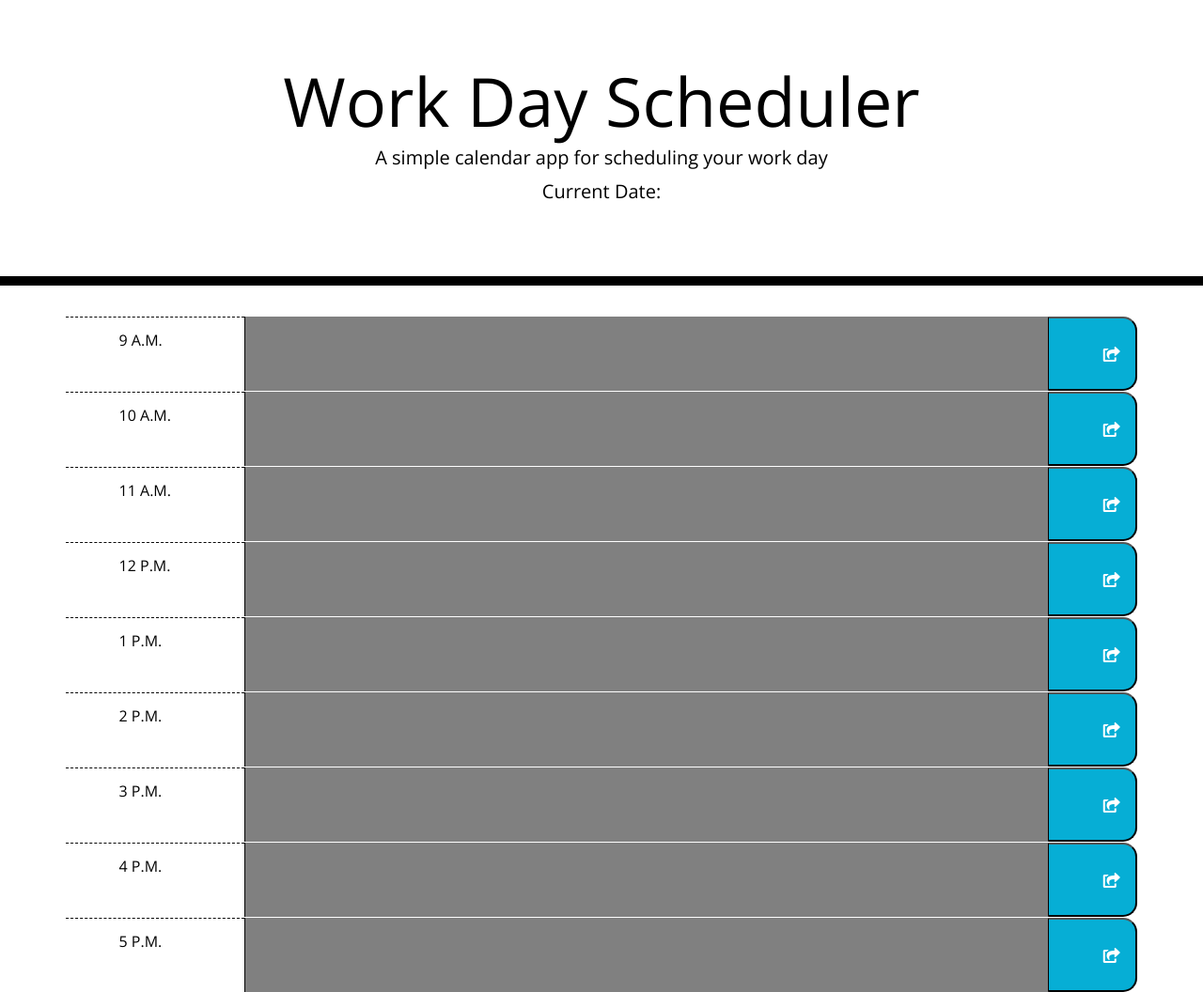
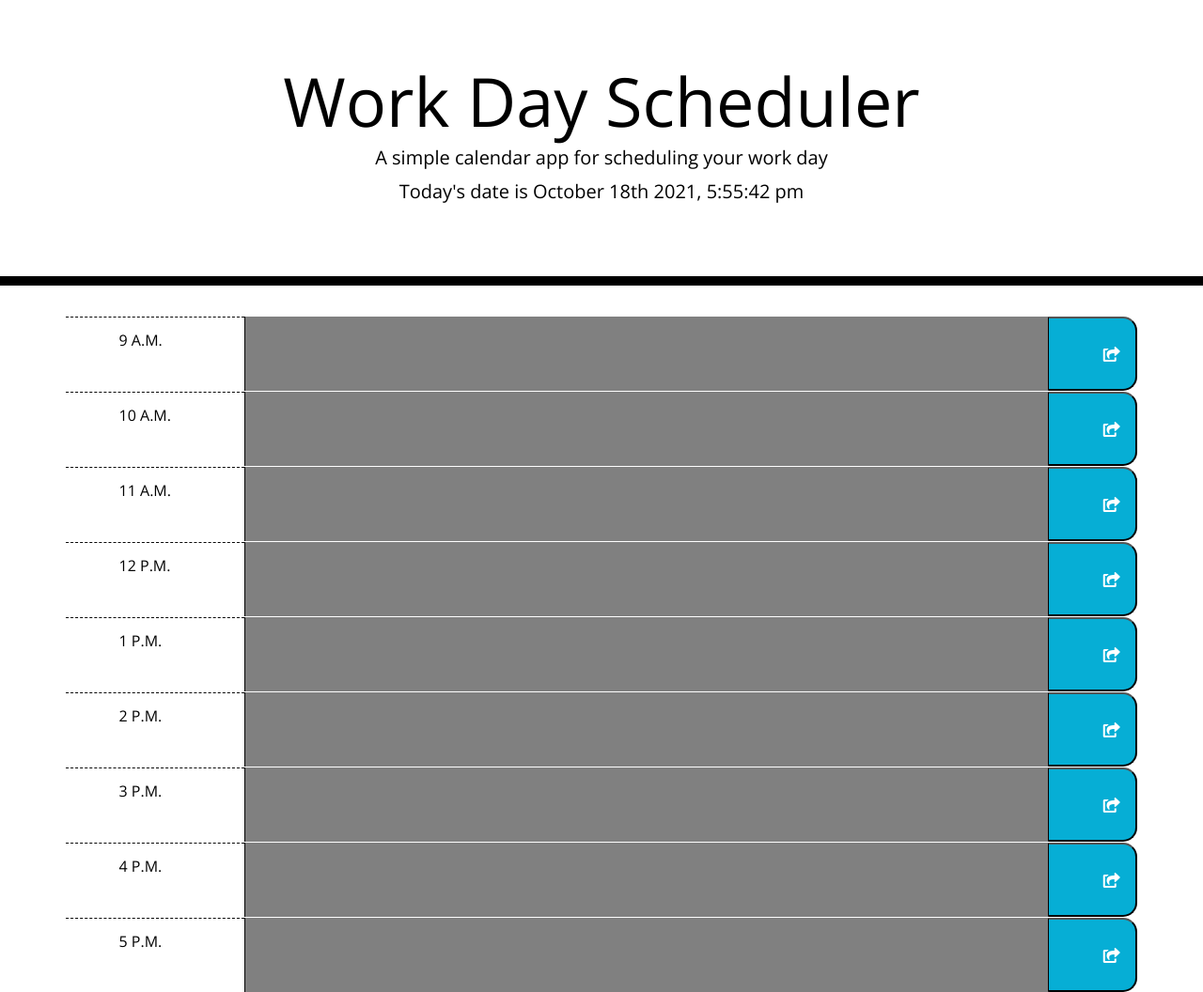
Before and after one commit to AngelaLoftus/workday-scheduler, a plain HTML site: page index.html in a window 1280 px wide. Shown: the whole page at 94% size. Drawn offline with nearby package versions, Linux system fonts and the light colour scheme.

Commit message:
moment.js updated

```diff
--- a/assets/js/script.js
+++ b/assets/js/script.js
@@ -1,9 +1,10 @@
 //display the current time
 
-var currentTime = document.getElementById("#currentDay")
-currentDay.innerhtml=("(moment().format('MMMM Do YYYY, h:mm:ss a'))");
-moment().format('MMMM Do YYYY, h:mm:ss a');
-console.log(moment);
+var currentTime = document.getElementById("currentDay")
+var todayDate = (moment().format('MMMM Do YYYY, h:mm:ss a'))
+currentTime.innerHTML = "Today's date is " + todayDate;
+// moment().format('MMMM Do YYYY, h:mm:ss a');
+console.log(moment().format('MMMM Do YYYY, h:mm:ss a'));
 
 //get any saved items from localStorage
 
--- a/index.html
+++ b/index.html
@@ -152,8 +152,8 @@
 
     </div>
 
-    <script src="./assets/js/script.js"></script>
     <script src="https://code.jquery.com/jquery-3.4.1.min.js"></script>
     <script src="https://cdnjs.cloudflare.com/ajax/libs/moment.js/2.24.0/moment.min.js"></script>
+    <script src="./assets/js/script.js"></script>
   </body>
 </html>
```
